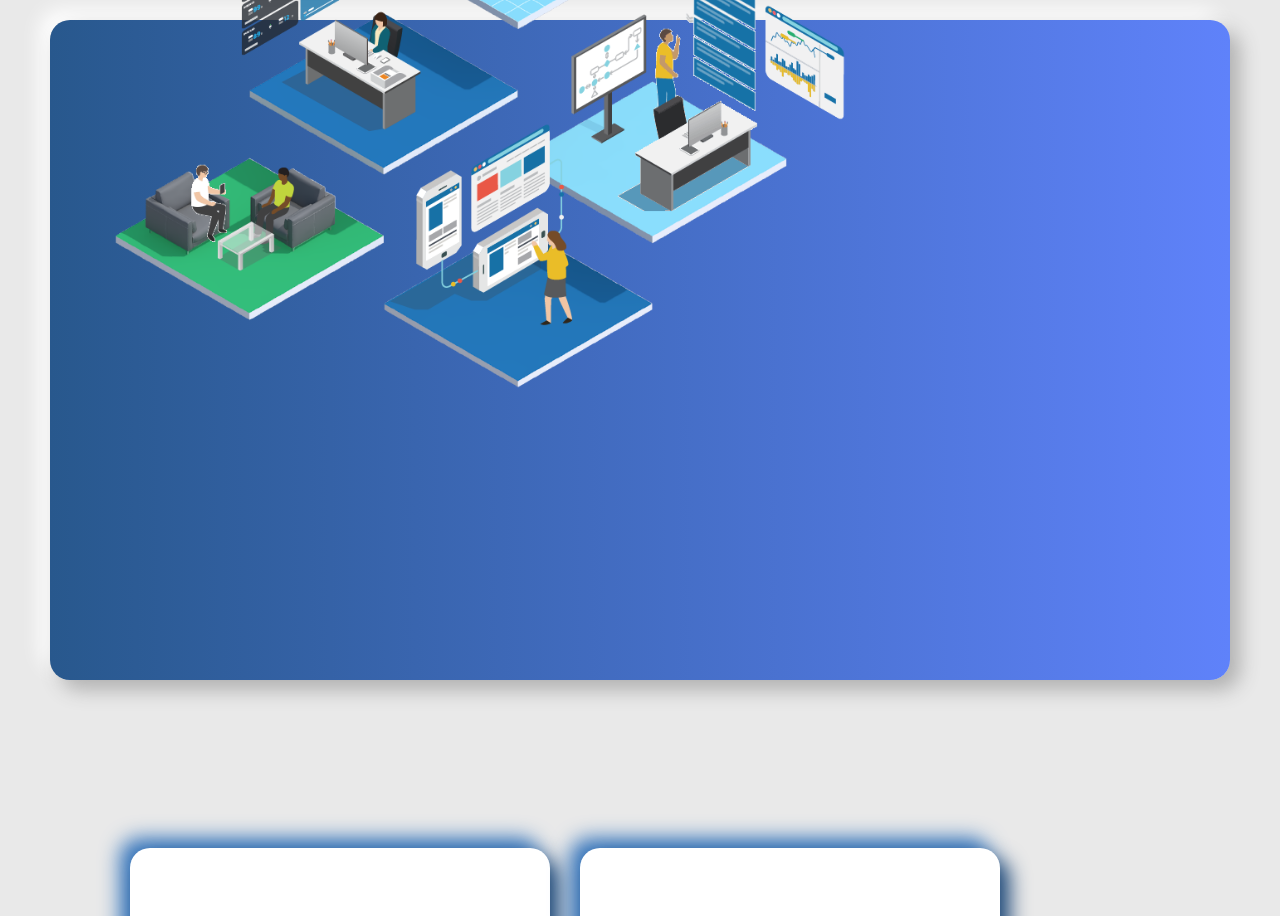
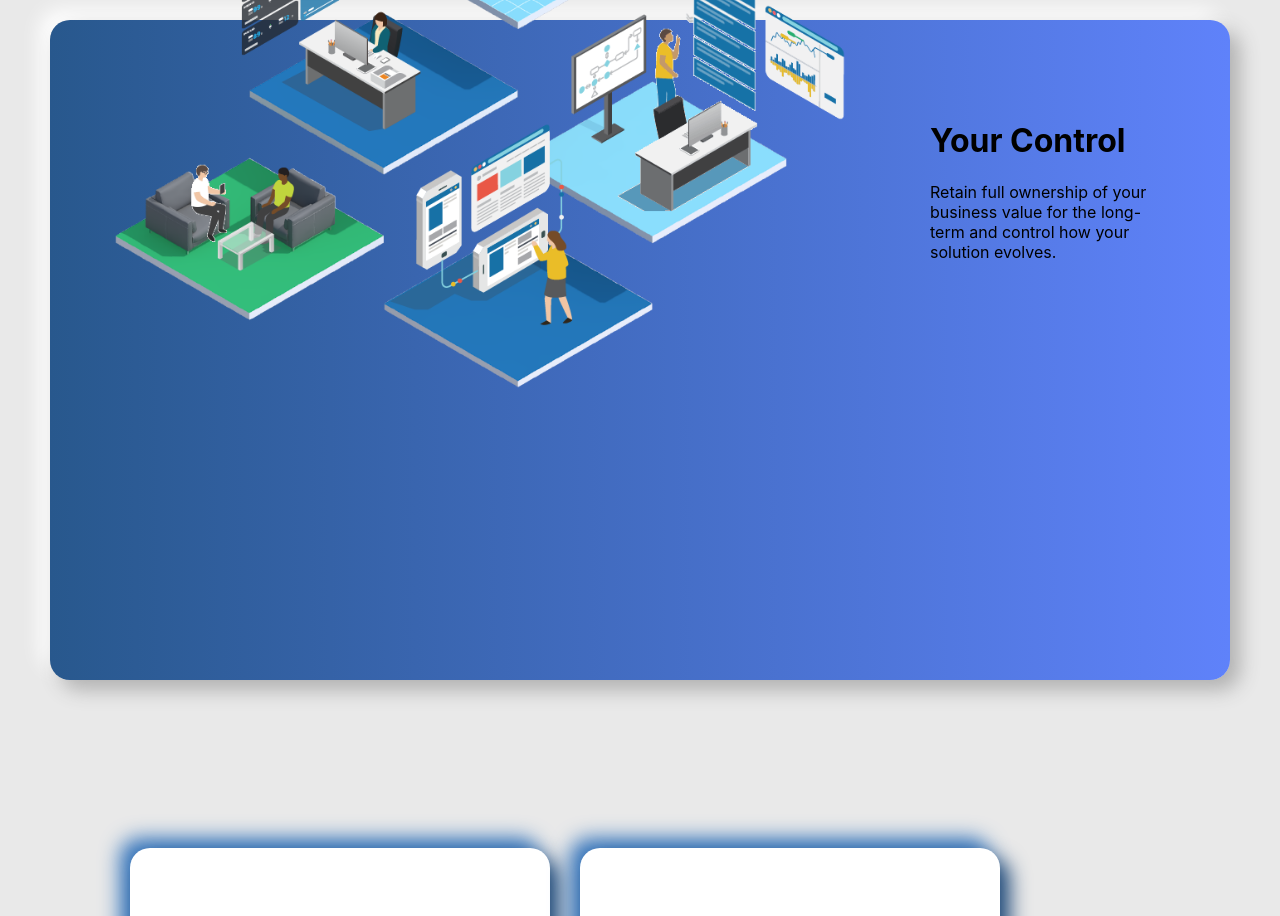
Before and after one commit to MilanP5G/weareadaptive.com, a React (Create React App) app: page / in a window 1280 px wide. Shown: the part 900-1816 px from the top of the page. Built offline with nearby package versions, Linux system fonts and the light colour scheme.

Commit message:
added your control text for features

```diff
--- a/src/components/main/Main.js
+++ b/src/components/main/Main.js
@@ -33,6 +33,11 @@ const Main = () => {
              the ability to capitalize on market opportunities
              to stay a step ahead of your competition.</p>
         </div>
+        <div className='origin-feature-yc'>
+          <h1>Your Control</h1>
+          <p>Retain full ownership of your business value for the
+             long-term and control how your solution evolves.</p>
+        </div>
       </div>
     </div>
   )
```
